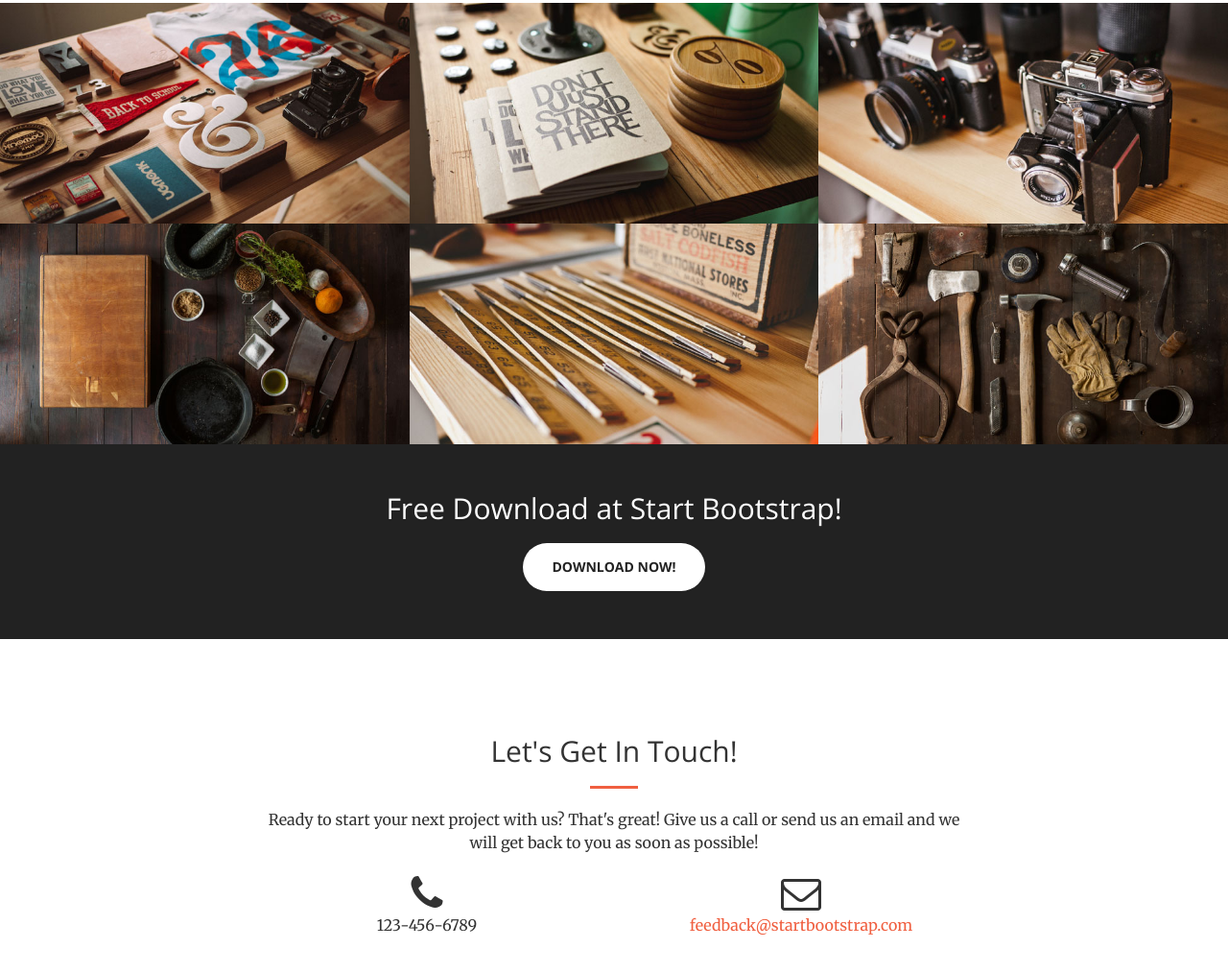
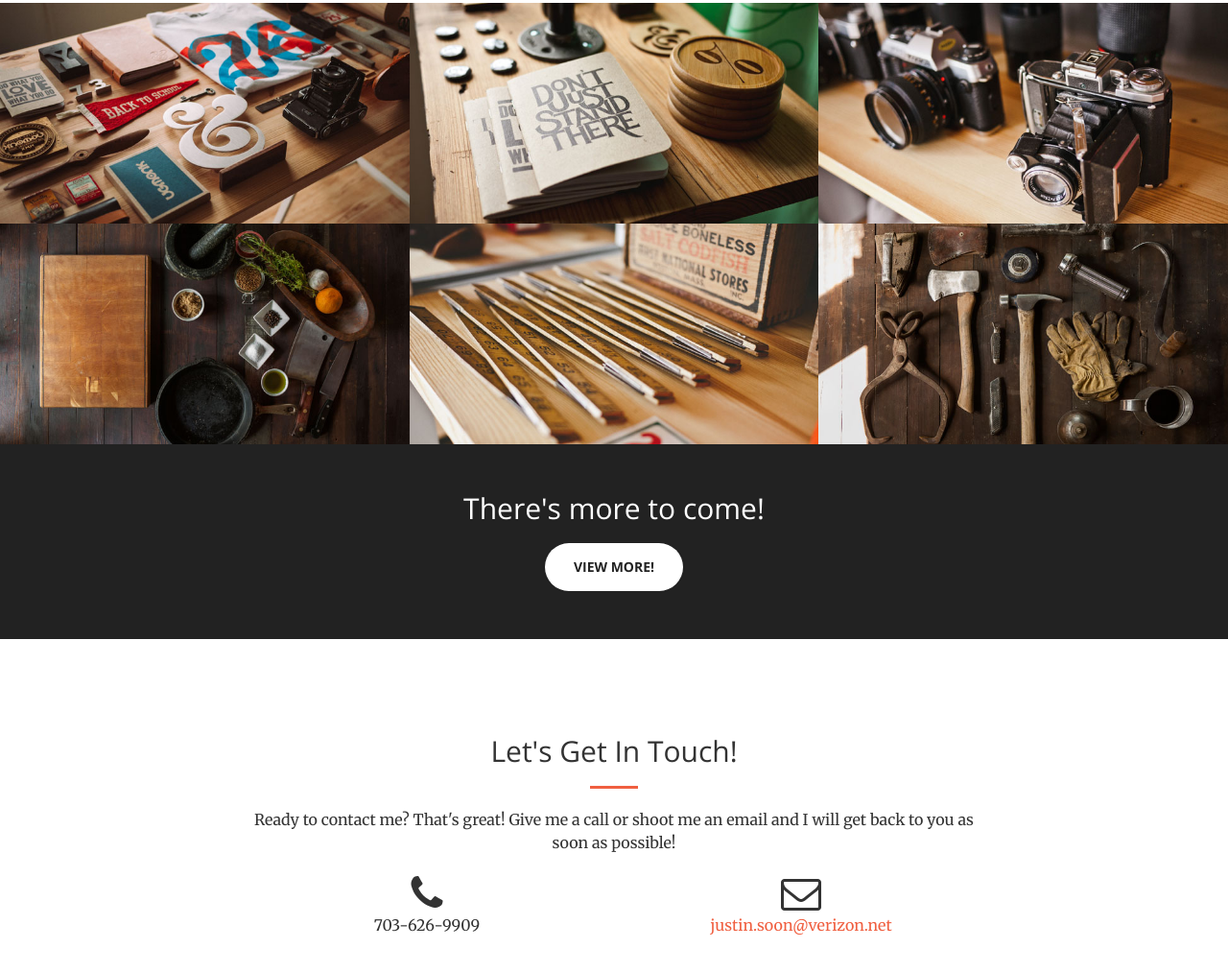
Before and after one commit to justinsoon/BuskeyBird, a website: page index.html in a window 1280 px wide. Shown: the part 1671-2684 px from the top of the page at 96% size. Drawn offline with nearby package versions, Linux system fonts and the light colour scheme.

Commit message:
Update index.html

```diff
--- a/index.html
+++ b/index.html
@@ -9,7 +9,7 @@
     <meta name="description" content="">
     <meta name="author" content="">
 
-    <title>Creative - Start Bootstrap Theme</title>
+    <title>Justin Soon - Portfolio</title>
 
     <!-- Bootstrap Core CSS -->
     <link rel="stylesheet" href="css/bootstrap.min.css" type="text/css">
@@ -74,7 +74,7 @@
     <header>
         <div class="header-content">
             <div class="header-content-inner">
-                <h1>Your Favorite Source of Free Bootstrap Themes</h1>
+                <h1>Your basic beginner portfolio. All coded in HTML!</h1>
                 <hr>
                 <p>Start Bootstrap can help you build better websites using the Bootstrap CSS framework! Just download your template and start going, no strings attached!</p>
                 <a href="#about" class="btn btn-primary btn-xl page-scroll">Find Out More</a>
@@ -238,8 +238,8 @@
     <aside class="bg-dark">
         <div class="container text-center">
             <div class="call-to-action">
-                <h2>Free Download at Start Bootstrap!</h2>
-                <a href="#" class="btn btn-default btn-xl wow tada">Download Now!</a>
+                <h2>There's more to come!</h2>
+                <a href="#" class="btn btn-default btn-xl wow tada">View More!</a>
             </div>
         </div>
     </aside>
@@ -250,15 +250,15 @@
                 <div class="col-lg-8 col-lg-offset-2 text-center">
                     <h2 class="section-heading">Let's Get In Touch!</h2>
                     <hr class="primary">
-                    <p>Ready to start your next project with us? That's great! Give us a call or send us an email and we will get back to you as soon as possible!</p>
+                    <p>Ready to contact me? That's great! Give me a call or shoot me an email and I will get back to you as soon as possible!</p>
                 </div>
                 <div class="col-lg-4 col-lg-offset-2 text-center">
                     <i class="fa fa-phone fa-3x wow bounceIn"></i>
-                    <p>123-456-6789</p>
+                    <p>703-626-9909</p>
                 </div>
                 <div class="col-lg-4 text-center">
                     <i class="fa fa-envelope-o fa-3x wow bounceIn" data-wow-delay=".1s"></i>
-                    <p><a href="mailto:your-email@your-domain.com">feedback@startbootstrap.com</a></p>
+                    <p><a href="mailto:your-email@your-domain.com">justin.soon@verizon.net</a></p>
                 </div>
             </div>
         </div>
```
